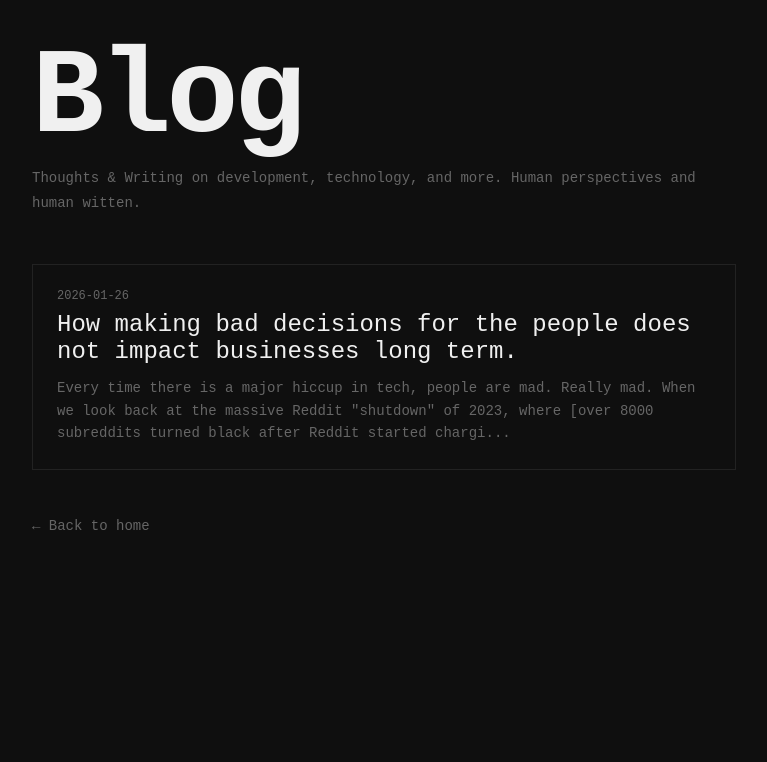
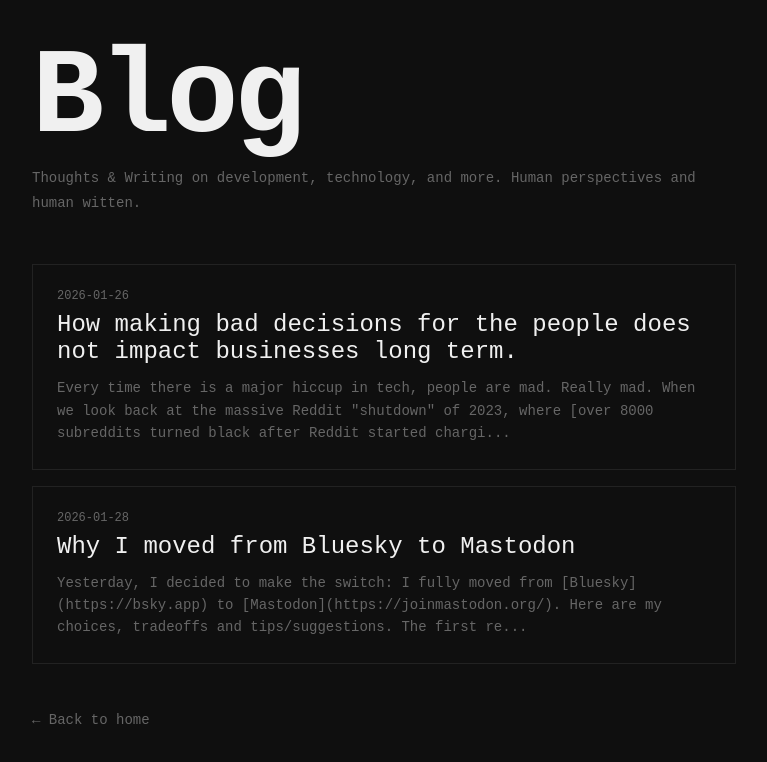
Before and after one commit to thomasboom/thomasboom, a Next.js app in the folder website/: page /blog in a window 1280 px wide. Shown: the top 762 px of the page, without its empty margins (256-1023 px from the left). Built offline with nearby package versions, Linux system fonts and the light colour scheme; a web font is replaced by a local one.

Commit message:
Update posts.ts

```diff
--- a/website/app/blog/posts.ts
+++ b/website/app/blog/posts.ts
@@ -13,5 +13,27 @@ export const posts: Post[] = [
     content: `Every time there is a major hiccup in tech, people are mad. Really mad. When we look back at the massive Reddit "shutdown" of 2023, where [over 8000 subreddits turned black after Reddit started charging for API access](https://techcrunch.com/2023/06/12/reddit-blackout-8000-subreddits-went-dark-protest-api/), this was one of the largest internet boycotts ever. But now, less than 2 years later, engagement is back to where it was before, and literally nothing changed, other than that some subreddits are now moderated by the official Reddit team, because they seized control of them. How can we accept this? Companies should take people over profit, not the other way around. The main problem is that all the people are already on the large platforms, and that it is hard to migrate them. Even when we look at one of the largest internet moves, when Elon Musk acquired X (then still good old Twitter), [a lot of people moved to Mastodon and Bluesky, which technically are way better for the users](https://www.theverge.com/23686584/twitter-alternative-social-media-platforms-mastodon-bluesky-activitypub-protocol) and less for (nonexistent) investors. They still don't have any kind of power against X, even though it has become one of the most toxic places on the internet.
 
   The main takeaway? Big tech has too much power over its users, and even if there are problems, people will stick anyway. Take action. Switch to platforms like [Bluesky](https://bsky.app) and [Nooki](https://nooki.me/). Take action, don't let big tech control you.`
+  },
+  {
+    slug: 'why-i-moved-from-bluesky-to-mastodon',
+    title: 'Why I moved from Bluesky to Mastodon',
+    date: '2026-01-28',
+    content: `Yesterday, I decided to make the switch: I fully moved from [Bluesky](https://bsky.app) to [Mastodon](https://joinmastodon.org/). Here are my choices, tradeoffs and tips/suggestions.
+
+  The first reason why I moved to Mastodon, is the country of origin. Bluesky is made and registered in the USA, which, depending on your political views, might be already a good reason to switch, but for me, I did it because I want to become more free of US based tech, and switch to EU based alternatives. Mastodon is officially registered in Germany, but can be hosted everywhere around the planet.
+
+  That leads me to my second point: decentralization: Bluesky can only partially be self-hosted, with a PDS: on Mastodon, each “instance” is a full server that handles community membership, UI, hosting, and feeds. On Bluesky, a PDS mostly just holds your personal account data; feeds and UI are usually aggregated elsewhere but still pull in your data.
+
+  My third point also is connected to my second one: customization. With Bluesky, you can have third-party frontends, but they aren't as common as with Mastodon. When you pick a Mastodon server, you can also pick one based on moderation rules.
+
+  Fourth one: interoperability. Because Mastodon is part of the Fediverse, it can interoperate with many other social media, so I can see all content from other platforms, like [Threads](https://threads.net), [Loops](https://joinloops.org/) and [Pixelfed](https://pixelfed.org/)
+
+  These are my points why I decided to make the switch, but how did the switch actually go? Because you are moving between different protocols, there sadly isn't a straight import/export feature yet, so I had to do it all manually. Surprisingly many people and communities have setup a mirror on Mastodon, manually or by using [Bridgy Fed](https://fed.brid.gy/), but I did still notice that a lot of (primarily personal) accounts aren't on Mastodon yet.
+
+  I registered my account on [mastodon.social](https://mastodon.social), by far the largest server out there. The signup process was straightforward, but I did notice the UI had way less polish. I also can't sign up with a [addy.io](https://addy.io) email alias.
+
+  As I just mentioned, the UI/UX of Mastodon isn't the greatest thing out there, but, as always, there is a fix for that. I now use [elk.zone](https://elk.zone/), a FOSS third-party frontend with an amazing UI/UX.
+
+  And for the rest? I'll do a longer term review later, when I have used the platform for a few days.`
   }
 ];
```
